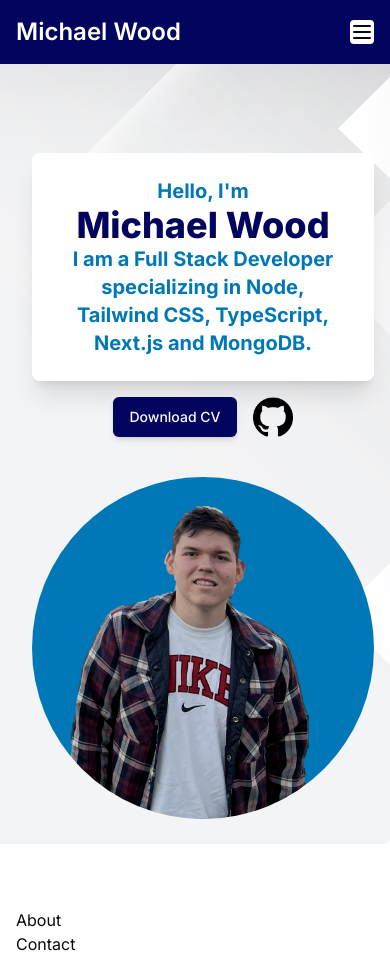
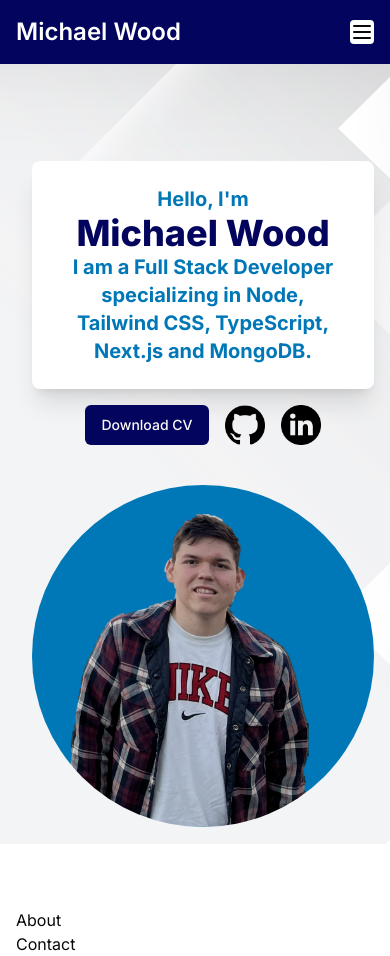
Before and after one commit to Mike-W00d/Portfolio-V2, a Next.js app: page / in a window 390 px wide. Built offline with nearby package versions, Linux system fonts and the light colour scheme.

Commit message:
added linkedin button

```diff
--- a/src/app/_sections/hero.tsx
+++ b/src/app/_sections/hero.tsx
@@ -9,7 +9,7 @@ const Hero = () => {
   return (
     <div className="w-full min-h-screen flex flex-col lg:flex-row justify-center items-center gap-10 px-4 lg:px-0">
       {/* Left Section: Text box, GitHub, and Button */}
-      <div className="lg:w-1/2 w-full flex flex-col items-center lg:items-start">
+      <div className="lg:w-1/2 w-full flex flex-col items-center lg:items-start pt-4 lg:pt-10">
         {/* Text box */}
         <div className="text-center lg:text-left bg-white shadow-xl rounded-lg p-6 w-full lg:w-auto">
           <span className="font-bold">
@@ -24,10 +24,10 @@ const Hero = () => {
           </span>
         </div>
 
-        {/* Button and GitHub image */}
+        {/* Button and GitHub image in a row on all screen sizes */}
         <div className="flex flex-row items-center justify-center gap-4 mt-4">
           <Button
-            className="bg-fedblue hover:bg-honblue shadow-md"
+            className="bg-fedblue hover:bg-honblue"
             onClick={() =>
               window.open("/CV.pdf", "_blank", "noopener noreferrer")
             }
@@ -37,7 +37,15 @@ const Hero = () => {
           <a href="https://github.com/Mike-W00d">
             <Image
               src="/github.png"
-              alt="Github logo"
+              alt="Github logo and Link to my GitHub"
+              width={40}
+              height={40}
+            />
+          </a>
+          <a href="https://www.linkedin.com/in/mike-wood22/">
+            <Image
+              src="/linkedin.png"
+              alt="LinkedIn logo and Link to my LinkedIn"
               width={40}
               height={40}
             />
@@ -51,7 +59,7 @@ const Hero = () => {
           src="/hero.png"
           alt="Hero"
           width={450}
-          height={650}
+          height={550}
           className="rounded-full"
         />
       </div>
```
